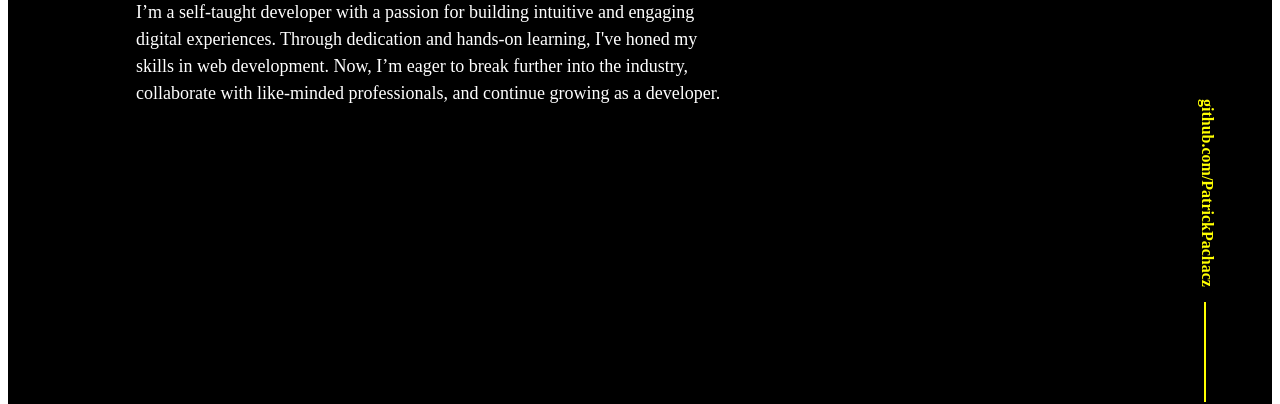
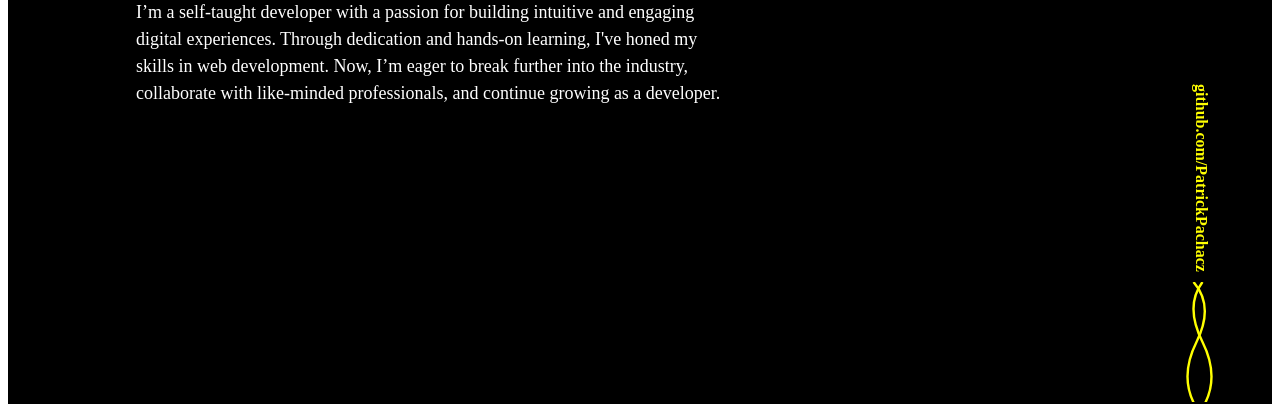
Before and after one commit to PatrickPachacz/my-website, a Gatsby site: page / in a window 1280 px wide. Shown: the part 398-802 px from the top of the page. Built offline with nearby package versions, Linux system fonts and the light colour scheme; Gatsby itself is replaced by a stand-in of ours.

Commit message:
github line

```diff
--- a/src/components/styles.css
+++ b/src/components/styles.css
@@ -16,14 +16,7 @@
   color: yellow;
   font-weight: bold;
   transition: 0.3s ease-in-out;
-}
-
-.github-line {
-  width: 2px;
-  height: 100px;
-  background-color: yellow;
-  margin-top: 15px;
-  margin-left: -4px;
+  padding-bottom: 10px;
 }
 
 .github-link:hover {
--- a/src/pages/index.js
+++ b/src/pages/index.js
@@ -41,7 +41,12 @@ export default function Home() {
             >
             github.com/PatrickPachacz
            </a>
-           <div className="github-line"></div>
+           <svg width="30px" height="120px" viewBox="5 0 25 200" xmlns="http://www.w3.org/2000/svg">
+            <path d="M5 0 Q 40 40, 10 100 T 10 210" stroke="yellow" stroke-width="4" fill="transparent"/>
+            <path d="M20 0 Q -10 40, 20 100 T 20 210" stroke="yellow" stroke-width="4" fill="transparent"/>
+           </svg>
+
+
           </div>
 
           <section id="profile" className="section">
```
